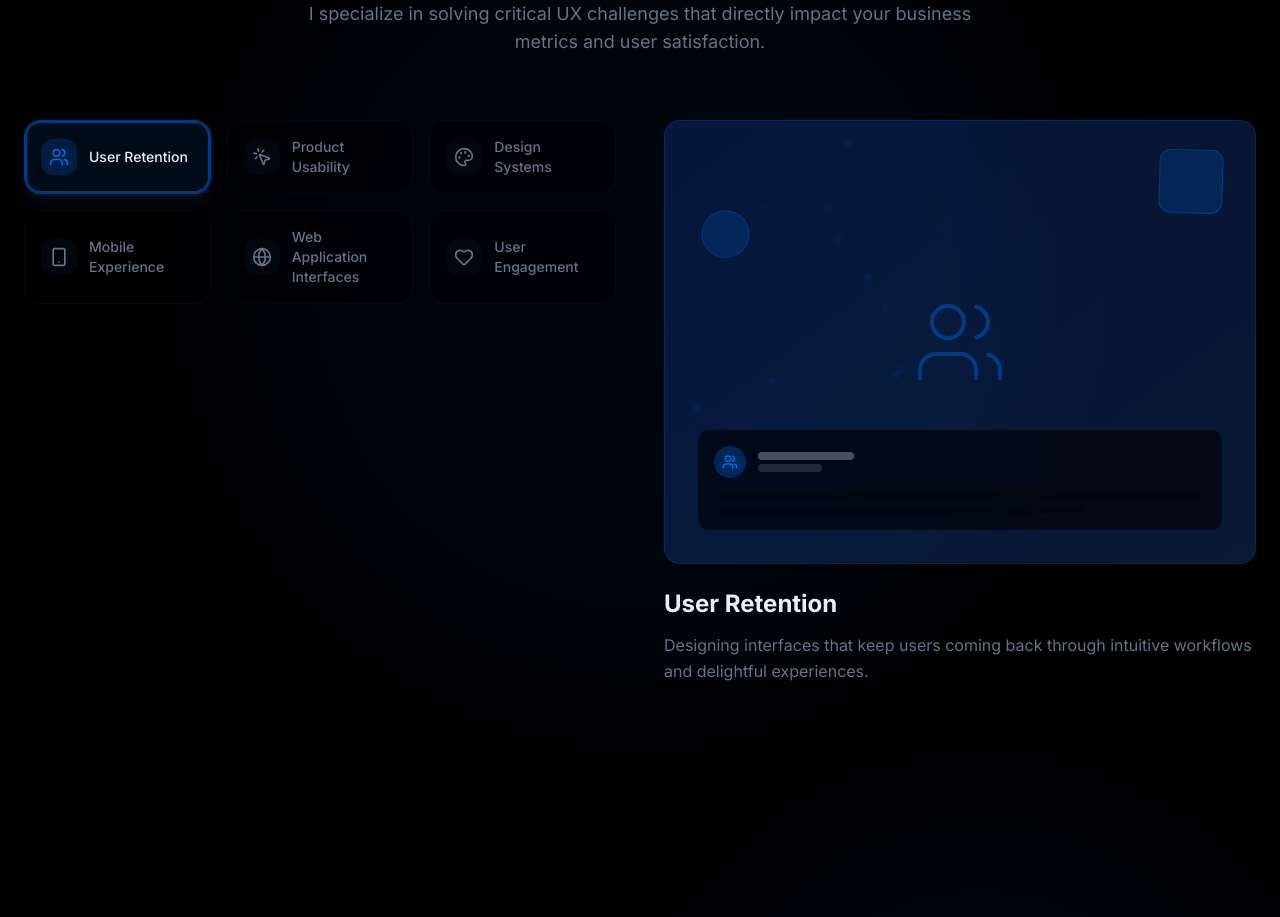
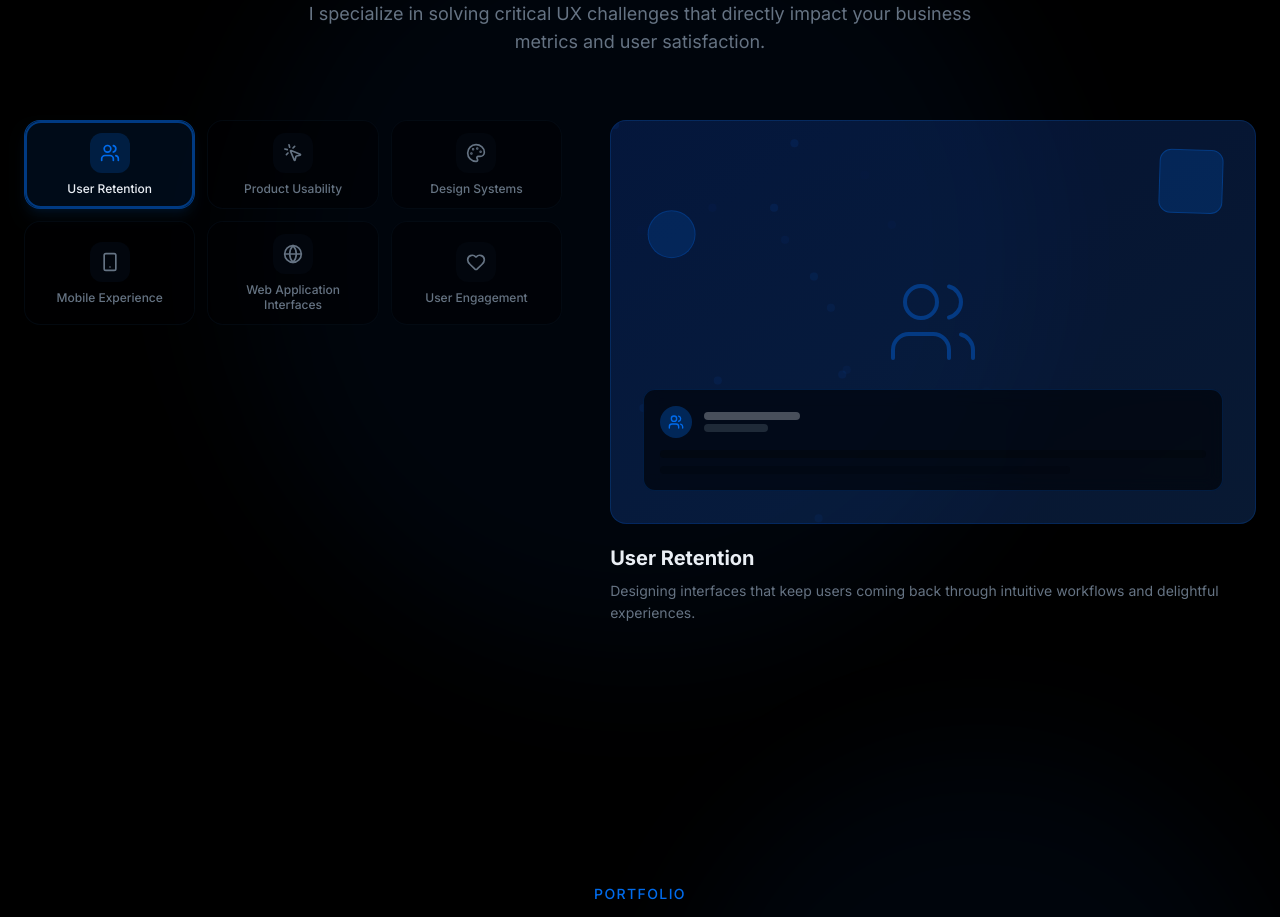
Before and after one commit to Chokdup/Portfolio-Website, a Next.js app: page / in a window 1280 px wide. Shown: the part 1040-1957 px from the top of the page. Built offline with nearby package versions, Linux system fonts and the light colour scheme.

Commit message:
refactor: update service cards to 3x3 grid layout
Adjust grid layout, aspect ratio, and text size for visual harmony.

```diff
--- a/components/portfolio/services-section.tsx
+++ b/components/portfolio/services-section.tsx
@@ -193,14 +193,14 @@ export function ServicesSection() {
           </p>
         </motion.div>
 
-        <div className="grid lg:grid-cols-2 gap-12 items-start">
-          {/* Service Cards */}
+        <div className="grid lg:grid-cols-[1fr_1.2fr] gap-8 lg:gap-12 items-start">
+          {/* Service Cards - 3x3 Grid */}
           <motion.div
             initial={{ opacity: 0, x: -30 }}
             whileInView={{ opacity: 1, x: 0 }}
             viewport={{ once: true }}
             transition={{ duration: 0.6 }}
-            className="grid grid-cols-2 sm:grid-cols-3 gap-4"
+            className="grid grid-cols-3 gap-3"
           >
             {services.map((service, index) => (
               <motion.button
@@ -210,15 +210,15 @@ export function ServicesSection() {
                 viewport={{ once: true }}
                 transition={{ delay: index * 0.05 }}
                 onClick={() => setSelectedService(service)}
-                className={`group relative p-4 rounded-xl border transition-all duration-300 text-left ${
+                className={`group relative p-3 rounded-xl border transition-all duration-300 text-left ${
                   selectedService.id === service.id
                     ? "bg-primary/10 border-primary/50 shadow-lg shadow-primary/10"
                     : "bg-card/50 border-border/50 hover:border-primary/30 hover:bg-card"
                 }`}
               >
-                <div className="flex items-center gap-3">
+                <div className="flex flex-col items-center gap-2 text-center">
                   <div
-                    className={`p-2 rounded-lg transition-colors ${
+                    className={`p-2.5 rounded-lg transition-colors ${
                       selectedService.id === service.id
                         ? "bg-primary/20 text-primary"
                         : "bg-muted text-muted-foreground group-hover:text-primary"
@@ -227,7 +227,7 @@ export function ServicesSection() {
                     <service.icon className="w-5 h-5" />
                   </div>
                   <span
-                    className={`text-sm font-medium transition-colors ${
+                    className={`text-xs font-medium transition-colors leading-tight ${
                       selectedService.id === service.id
                         ? "text-foreground"
                         : "text-muted-foreground group-hover:text-foreground"
@@ -255,10 +255,10 @@ export function ServicesSection() {
             whileInView={{ opacity: 1, x: 0 }}
             viewport={{ once: true }}
             transition={{ duration: 0.6 }}
-            className="space-y-6"
+            className="space-y-5"
           >
-            {/* Visual */}
-            <div className="aspect-[4/3] relative">
+            {/* Visual - Adjusted aspect ratio */}
+            <div className="aspect-[16/10] relative">
               <AnimatePresence mode="wait">
                 <ServiceVisual service={selectedService} />
               </AnimatePresence>
@@ -273,8 +273,8 @@ export function ServicesSection() {
                 exit={{ opacity: 0, y: -10 }}
                 transition={{ duration: 0.3 }}
               >
-                <h3 className="text-2xl font-bold mb-3">{selectedService.title}</h3>
-                <p className="text-muted-foreground leading-relaxed">
+                <h3 className="text-xl font-bold mb-2">{selectedService.title}</h3>
+                <p className="text-muted-foreground text-sm leading-relaxed">
                   {selectedService.description}
                 </p>
               </motion.div>
```
